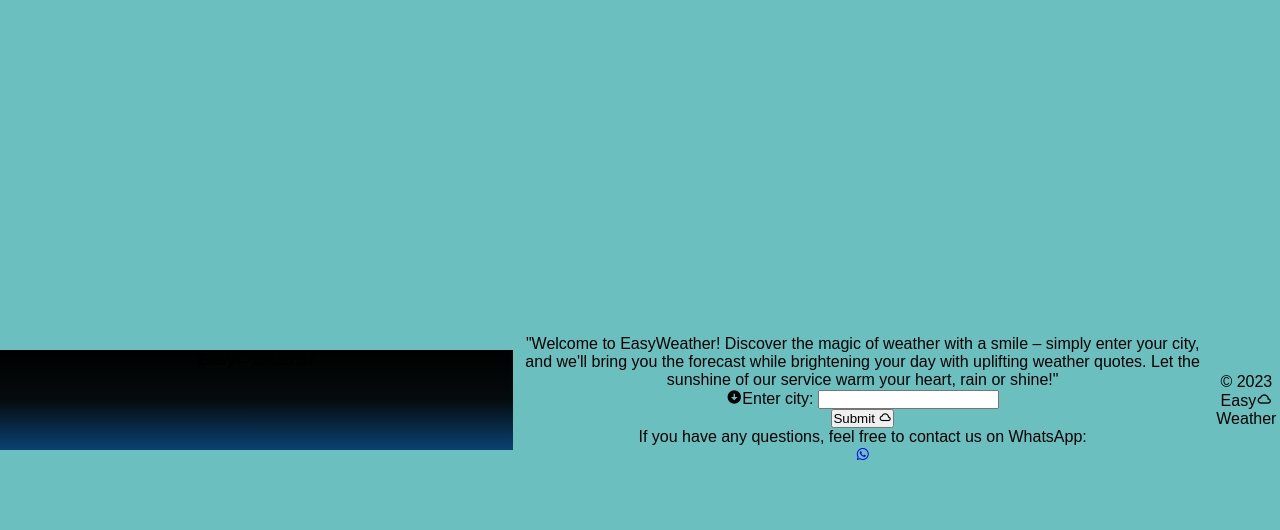
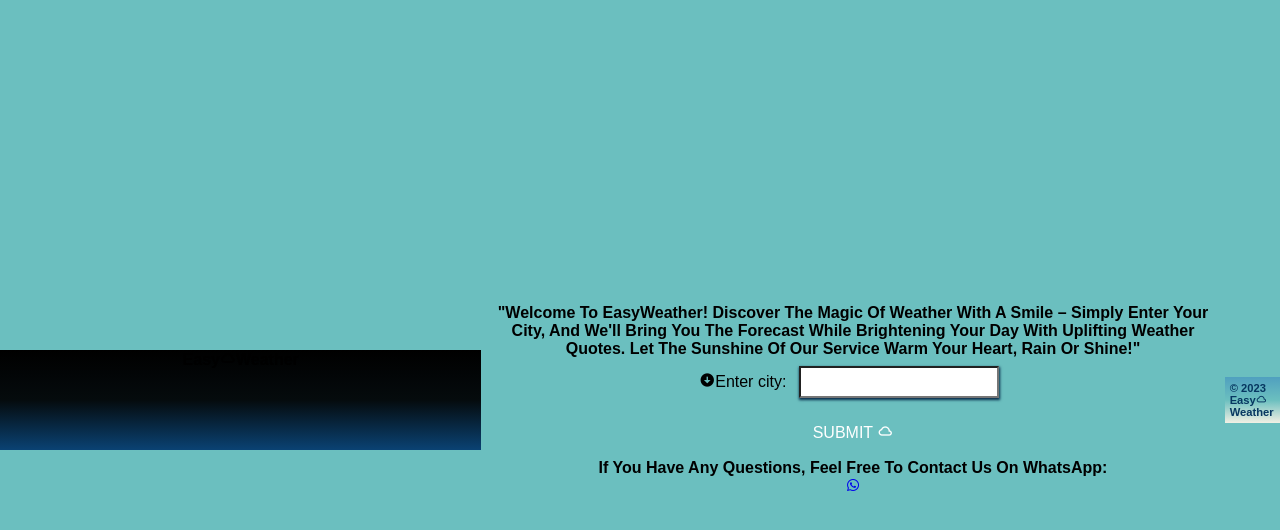
Before and after one commit to SandorGyorfi/EasyWeather, a Flask app: template templates/index.html in a window 1280 px wide. Shown: the top 530 px of the page. Run offline with Flask 3, Linux system fonts and the light colour scheme; the template is opened without the code that fills it, so the values that code supplies are empty.

Commit message:
Css update
More main elent added to css

```diff
--- a/static/style.css
+++ b/static/style.css
@@ -28,3 +28,89 @@
     position: sticky;
     font-weight: bold;
   }
+
+  h1 {
+    font-weight: bold;
+    text-transform: uppercase;
+    margin-top: 0;
+    padding: 5%;
+    color: #fff;
+    font-size: 40px;
+  }
+
+  h2 {
+    padding: 5%;
+    text-align: center;
+    font-weight: bold;
+    text-transform: capitalize;
+    margin-top: 0;
+    color: #fff;
+    font-size: 30px;
+  }
+
+  h3 {
+    font-weight: lighter;
+    text-transform: uppercase;
+    text-decoration: underline;
+    margin-top: 0;
+    padding: 1%;
+    font-size: 20px;
+    color: #fff;
+  }
+
+  h4 {
+    text-align: left;
+    font-size: 10px;
+    text-transform: capitalize;
+    padding: 1%;
+    color: #fff;
+  }
+
+  button {
+    font-size: 16px;
+    text-transform: uppercase;
+    background-color: inherit;
+    color: #fff;
+    border: none;
+    margin: 10px;
+    cursor: pointer;
+    border-radius: 5%;
+    padding: 1%;
+  }
+
+  button.active,
+  button:hover {
+    font-weight: bold;
+    padding: 1.3%;
+    font-size: 16px;
+    color: #0a4273;
+    background: #f2f0e4;
+    transition: 0.4s;
+    box-shadow: 0.65px 1.25px 2.5px 0.65px #072b4b;
+    border-radius: 5%;
+  }
+
+  input[type="text"] {
+    padding: 6px;
+    font-size: 14px;
+    color: #072b4b;
+    width: 200px;
+    margin: 8px;
+    box-shadow: 0.65px 1.25px 2.5px 0.65px #072b4b;
+  }
+
+  footer {
+    font-weight: bold;
+    position: relative;
+    padding: 5px;
+    text-align: left;
+    text-transform: capitalize;
+    font-size: 70%;
+    color: #073761;
+    background: linear-gradient(#50a0bf, #6bbfbf, #f2f0e4);
+  }
+
+  p {
+    text-transform: capitalize;
+    font-weight: bold;
+  }
```
